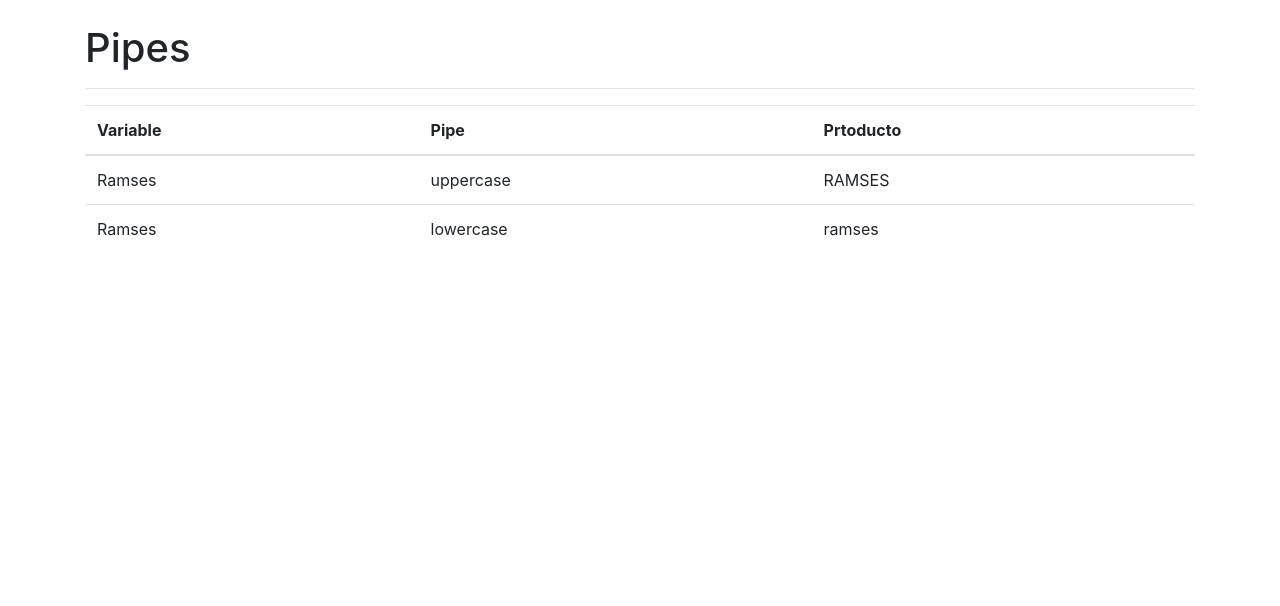
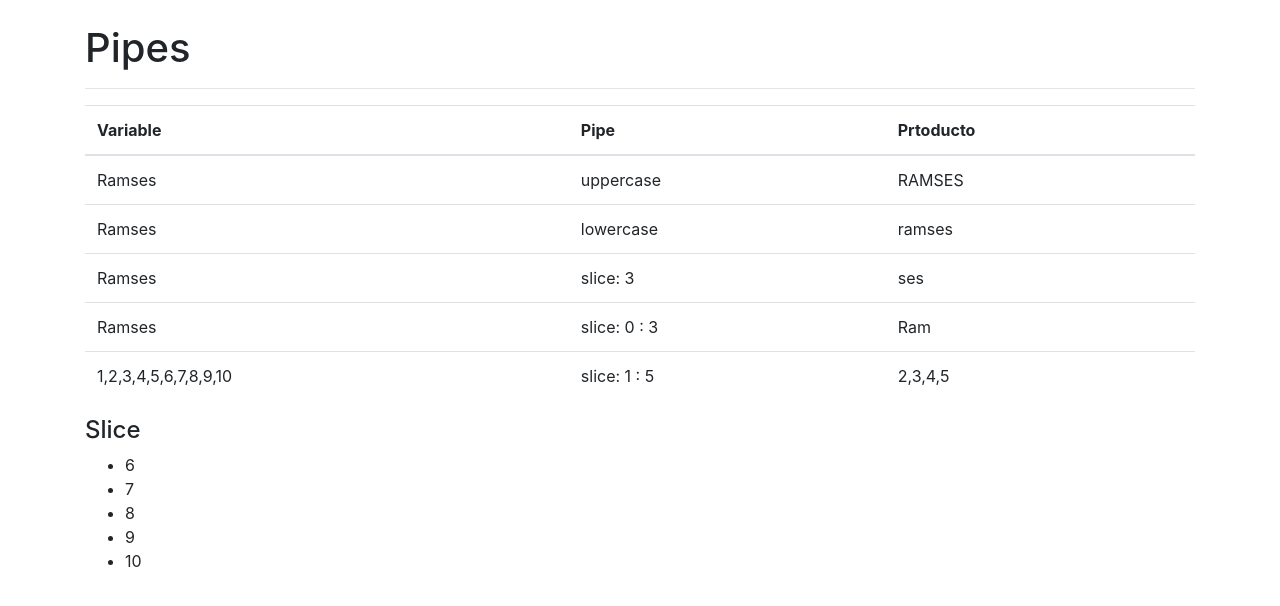
Before and after one commit to RamsesSolano/3.-pipes, an Angular app: page / in a window 1280 px wide. Shown: the top 606 px of the page. Built offline with nearby package versions, Linux system fonts and the light colour scheme.

Commit message:
Clase dos

```diff
--- a/src/app/app.component.html
+++ b/src/app/app.component.html
@@ -40,8 +40,49 @@
             {{ nombre | lowercase }}
           </td>
         </tr>
+
+        <tr>
+            <td>
+              {{nombre}}
+            </td>
+            <td>
+              slice: 3
+            </td>
+            <td>
+              {{ nombre | slice: 3 }}
+            </td>
+        </tr>
+        <tr>
+            <td>
+              {{nombre}}
+            </td>
+            <td>
+              slice: 0 : 3
+            </td>
+            <td>
+              {{ nombre | slice:0:3 }}
+            </td>
+        </tr>
+        <tr>
+            <td>
+              {{arreglo}}
+            </td>
+            <td>
+              slice: 1 : 5
+            </td>
+            <td>
+              {{ arreglo | slice:1:5 }}
+            </td>
+        </tr>
     </tbody>
 
   </table>
 
+  <h4> Slice </h4>
+  <ul>
+    <li *ngFor="let item of arreglo | slice:5:20 ">
+      {{ item }}
+    </li>
+  </ul>
+
 </div>
--- a/src/app/app.component.ts
+++ b/src/app/app.component.ts
@@ -7,4 +7,6 @@ import { Component } from '@angular/core';
 })
 export class AppComponent {
   nombre = "Ramses";
+  arreglo = [1, 2, 3, 4, 5, 6, 7, 8, 9, 10];
+  PI = Math.PI;
 }
```
